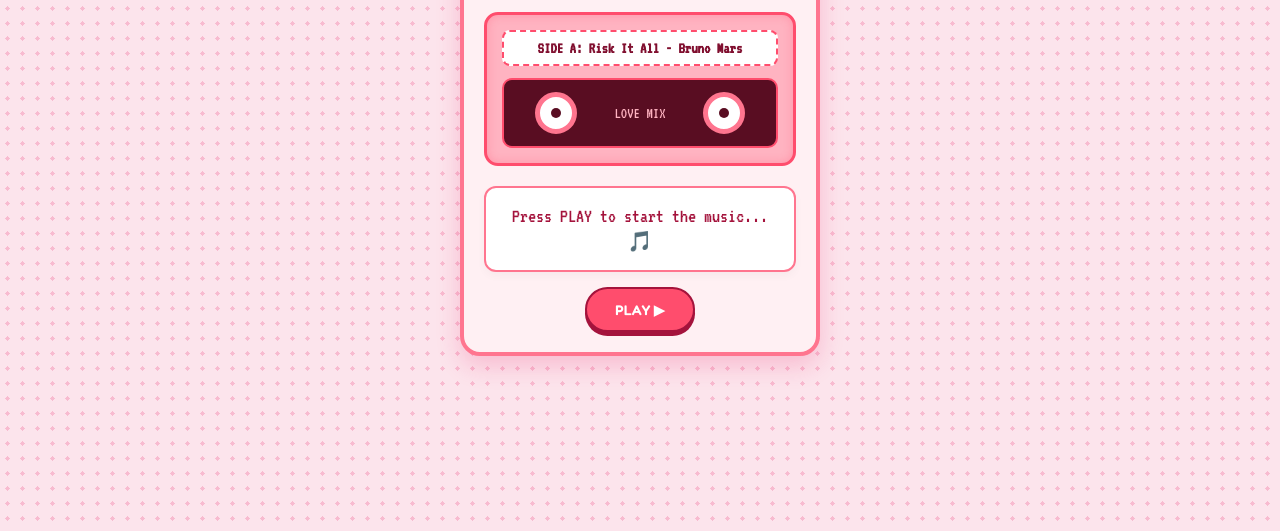
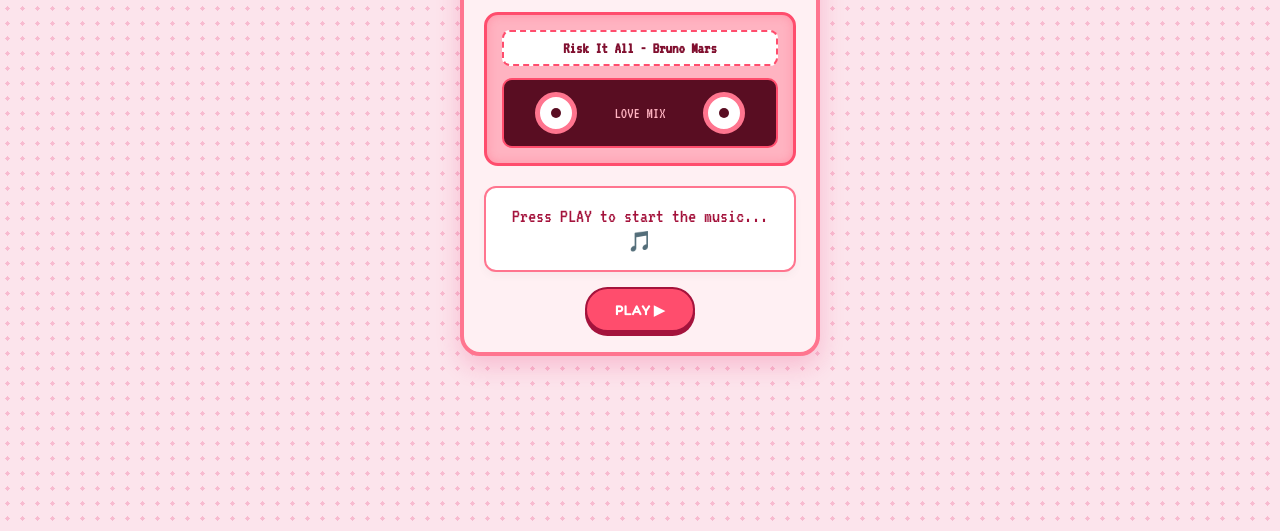
Before and after one commit to wizgin/hi, a plain HTML site: page index.html in a window 1280 px wide. Shown: the part 269-800 px from the top of the page. Drawn offline with Linux system fonts and the light colour scheme.

Commit message:
Update index.html

```diff
--- a/index.html
+++ b/index.html
@@ -210,7 +210,7 @@
 
     <!-- Tape Visual -->
     <div class="cassette-box" id="cassetteBox">
-      <div class="cassette-label">SIDE A: Risk It All - Bruno Mars</div>
+      <div class="cassette-label">Risk It All - Bruno Mars</div>
       <div class="reels-wrapper">
         <div class="reel"></div>
         <div style="color: #ffb3c1; font-family: 'VT323', monospace;">LOVE MIX</div>
```
